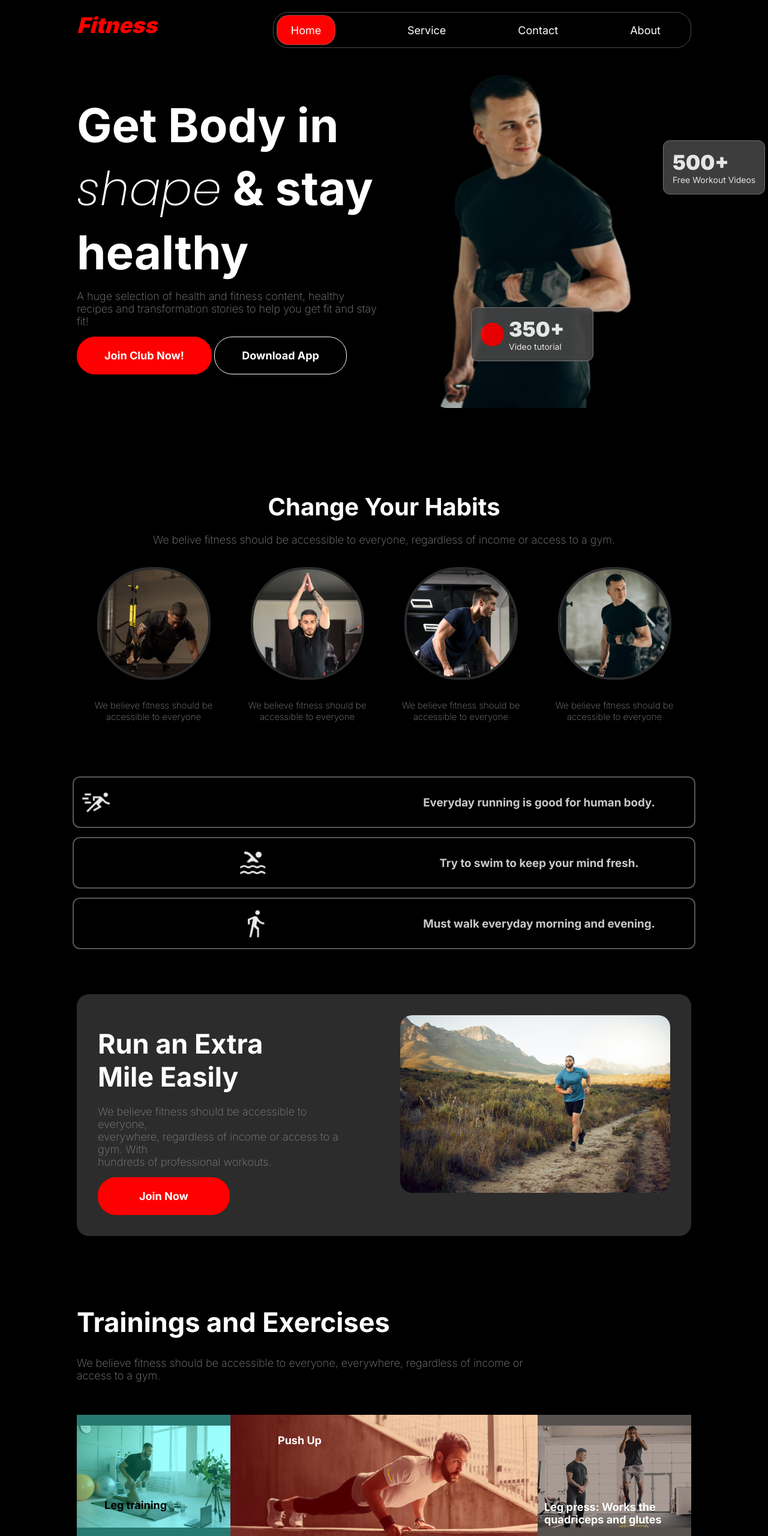
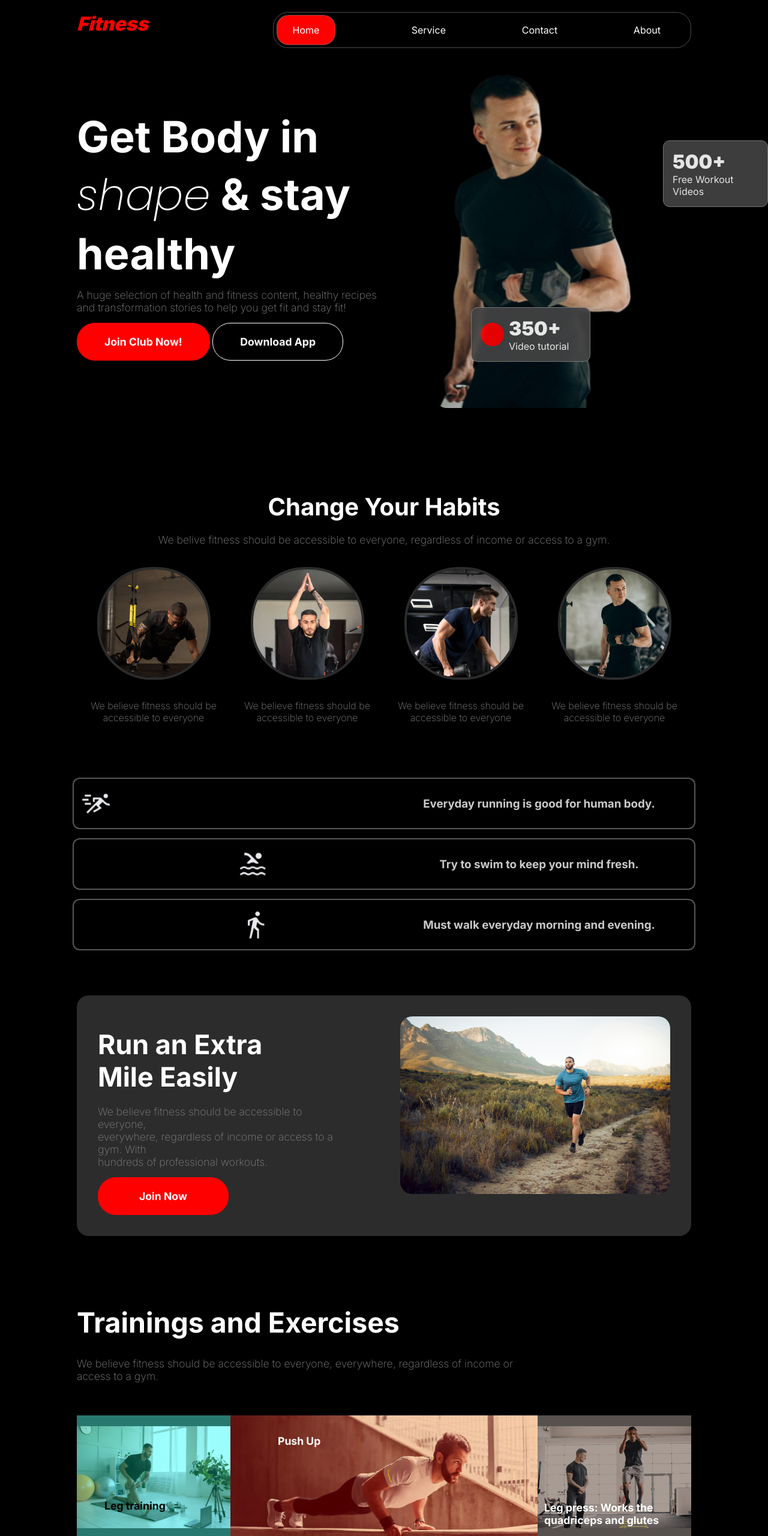
Before and after one commit to Moinuddin-dotcom/B10A2-Challenge, a plain HTML site: page index.html in a window 1280 px wide. Shown: the top 2560 px of the page at 60% size. Drawn offline with Linux system fonts and the light colour scheme; grey boxes are pictures that could not be loaded; a web font is replaced by a local one.

Commit message:
font size update on px to rem

```diff
--- a/style.css
+++ b/style.css
@@ -32,7 +32,7 @@ body {
     color: red;
     font-family: "Inter", sans-serif;
     font-weight: 900;
-    font-size: 36px;
+    font-size: 2rem;
     cursor: pointer;
 }
 
@@ -64,7 +64,7 @@ Header ul li a {
     color: white;
     text-align: center;
     font-family: "Inter", sans-serif;
-    font-size: 18px;
+    font-size: 1rem;
 
 }
 
@@ -82,7 +82,7 @@ Header ul li a {
 
 .home-red a {
     text-align: center;
-    font-size: 18px;
+    font-size: 1rem;
 }
 
 .icon {
@@ -107,12 +107,12 @@ Header ul li a {
 
 .big-word {
     font-family: "Inter", sans-serif;
-    font-size: 78px;
+    font-size: 4.5rem;
     color: white;
     padding-bottom: 15px;
 }
 
-.italic{
+.italic {
     font-family: "Poppins", sans-serif;
     font-weight: 200;
     font-style: italic;
@@ -121,7 +121,7 @@ Header ul li a {
 .small-word {
     font-family: "Inter", sans-serif;
     font-weight: 200;
-    font-size: 18px;
+    font-size: 1.1rem;
     padding-bottom: 15px;
     color: gray;
 }
@@ -133,7 +133,7 @@ Header ul li a {
     padding: 20px 45px;
     border-radius: 30px;
     font-family: "Inter", sans-serif;
-    font-size: 18px;
+    font-size: 1.1rem;
     font-weight: bold;
     cursor: pointer;
 }
@@ -156,20 +156,20 @@ Header ul li a {
     border: 1px solid red;
     border-radius: 30px;
     font-family: "Inter", sans-serif;
-    font-size: 18px;
+    font-size: 1.1rem;
     font-weight: bold;
 }
 
 
 .bigword {
     font-family: "Inter", sans-serif;
-    font-size: 34px;
+    font-size: 2rem;
     font-weight: 900;
 }
 
 .smallword {
     font-family: "Inter", sans-serif;
-    font-size: 14px;
+    font-size: 1rem;
 }
 
 .image {
@@ -209,13 +209,13 @@ Header ul li a {
 
 .bigword {
     font-family: "Inter", sans-serif;
-    font-size: 34px;
+    font-size: 2rem;
     font-weight: 900;
 }
 
 .smallword {
     font-family: "Inter", sans-serif;
-    font-size: 14px;
+    font-size: 1rem;
 }
 
 .red-circul {
@@ -228,7 +228,7 @@ Header ul li a {
 
 .box2 p:nth-child(1) {
     font-family: "Inter", sans-serif;
-    font-size: 34px;
+    font-size: 2rem;
     font-weight: 900;
     padding: 0px 33px 0px 0px;
 
@@ -236,7 +236,7 @@ Header ul li a {
 
 .box2 p:nth-child(2) {
     font-family: "Inter", sans-serif;
-    font-size: 14px;
+    font-size: 1rem;
 }
 
 .change-habit {
@@ -246,7 +246,7 @@ Header ul li a {
 
 .head-of-h1 {
     font-family: "Inter", sans-serif;
-    font-size: 40px;
+    font-size: 2.5rem;
     color: white;
     padding: 20px 0px 20px 0px;
 }
@@ -277,7 +277,7 @@ Header ul li a {
 .small-head {
     font-family: "Inter", sans-serif;
     font-weight: 200;
-    font-size: 15px;
+    font-size: 1rem;
     padding-bottom: 15px;
     color: gray;
 }
@@ -301,7 +301,7 @@ Header ul li a {
 .trainingdesc-of-h1,
 .meet-team-of-h1 {
     font-family: "Inter", sans-serif;
-    font-size: 45px;
+    font-size: 2.8rem;
     color: white;
     padding: 20px 0px 20px 0px;
 }
@@ -311,7 +311,7 @@ Header ul li a {
 .meet-teamdesc {
     font-family: "Inter", sans-serif;
     font-weight: 200;
-    font-size: 18px;
+    font-size: 1.1rem;
     padding-bottom: 15px;
     color: gray;
 }
@@ -322,7 +322,7 @@ Header ul li a {
     border: 1px solid red;
     border-radius: 30px;
     font-family: "Inter", sans-serif;
-    font-size: 18px;
+    font-size: 1.1rem;
     font-weight: bold;
     cursor: pointer;
 }
@@ -348,7 +348,7 @@ Header ul li a {
 .trainingdesc-of-h1,
 .meet-team-of-h1 {
     font-family: "Inter", sans-serif;
-    font-size: 45px;
+    font-size: 2.9rem;
     color: white;
     padding: 0px 0px 30px 0px;
 }
@@ -357,7 +357,7 @@ Header ul li a {
 .meet-teamdesc {
     font-family: "Inter", sans-serif;
     font-weight: 200;
-    font-size: 18px;
+    font-size: 1.1rem;
     padding-bottom: 55px;
     color: gray;
 }
@@ -393,7 +393,7 @@ Header ul li a {
     position: absolute;
     color: black;
     font-family: "Inter", sans-serif;
-    font-size: 18px;
+    font-size: 1.1rem;
     font-weight: bold;
 }
 
@@ -419,7 +419,7 @@ Header ul li a {
     position: absolute;
     color: white;
     font-family: "Inter", sans-serif;
-    font-size: 18px;
+    font-size: 1.1rem;
     font-weight: bold;
 }
 
@@ -445,7 +445,7 @@ Header ul li a {
     position: absolute;
     color: white;
     font-family: "Inter", sans-serif;
-    font-size: 18px;
+    font-size: 1.1rem;
     font-weight: bold;
 }
 
@@ -478,7 +478,7 @@ Header ul li a {
     position: absolute;
     color: white;
     font-family: "Inter", sans-serif;
-    font-size: 18px;
+    font-size: 1.1rem;
     font-weight: bold;
 }
 
@@ -504,7 +504,7 @@ Header ul li a {
     position: absolute;
     color: white;
     font-family: "Inter", sans-serif;
-    font-size: 18px;
+    font-size: 1.1rem;
     font-weight: bold;
 }
 
@@ -530,7 +530,7 @@ Header ul li a {
     position: absolute;
     color: white;
     font-family: "Inter", sans-serif;
-    font-size: 18px;
+    font-size: 1.1rem;
     font-weight: bold;
 }
 
@@ -555,7 +555,7 @@ td {
 
 .thead {
     font-family: "Inter", sans-serif;
-    font-size: 32px;
+    font-size: 2rem;
     color: white;
 }
 
@@ -570,7 +570,7 @@ td {
 .thead-desc {
     font-family: "Inter", sans-serif;
     font-weight: 200;
-    font-size: 18px;
+    font-size: 1.1rem;
     padding-bottom: 20px;
     color: gray;
 }
@@ -669,7 +669,7 @@ img {
     position: absolute;
     color: white;
     font-family: "Inter", sans-serif;
-    font-size: 18px;
+    font-size: 1.1rem;
     font-weight: bold;
 }
 
@@ -679,7 +679,7 @@ img {
     position: absolute;
     color: white;
     font-family: "Inter", sans-serif;
-    font-size: 15px;
+    font-size: 1rem;
 }
 
 footer {
@@ -714,7 +714,7 @@ footer {
 .thirdbox,
 h1 {
     color: white;
-    font-size: 32px;
+    font-size: 2rem;
     padding-bottom: 10px;
 }
 
@@ -723,7 +723,7 @@ h1 {
     color: gray;
     padding: 10px;
     font-family: "Inter", sans-serif;
-    font-size: 25px;
+    font-size: 1.6rem;
     cursor: pointer;
 }
 
@@ -732,7 +732,7 @@ h1 {
     color: gray;
     padding: 10px;
     font-family: "Inter", sans-serif;
-    font-size: 25px;
+    font-size: 1.6rem;
     cursor: pointer;
 }
 
@@ -744,7 +744,7 @@ h1 {
     text-align: center;
     padding: 45px;
     color: gray;
-    font-size: 25px;
+    font-size: 1.6rem;
     cursor: pointer;
 }
 
@@ -862,7 +862,7 @@ h1 {
     }
 
     .big-word {
-        font-size: 45px;
+        font-size: 2.8rem;
         color: white;
     }
 
@@ -938,7 +938,7 @@ h1 {
         padding: 10px 22px;
         border: 1px solid white;
         border-radius: 20px;
-        font-size: 15px;
+        font-size: 1rem;
     }
 
     .black-btn a {
@@ -957,7 +957,7 @@ h1 {
         padding: 10px 22px;
         border: 1px solid red;
         border-radius: 20px;
-        font-size: 15px;
+        font-size: 1rem;
 
 
     }
```
